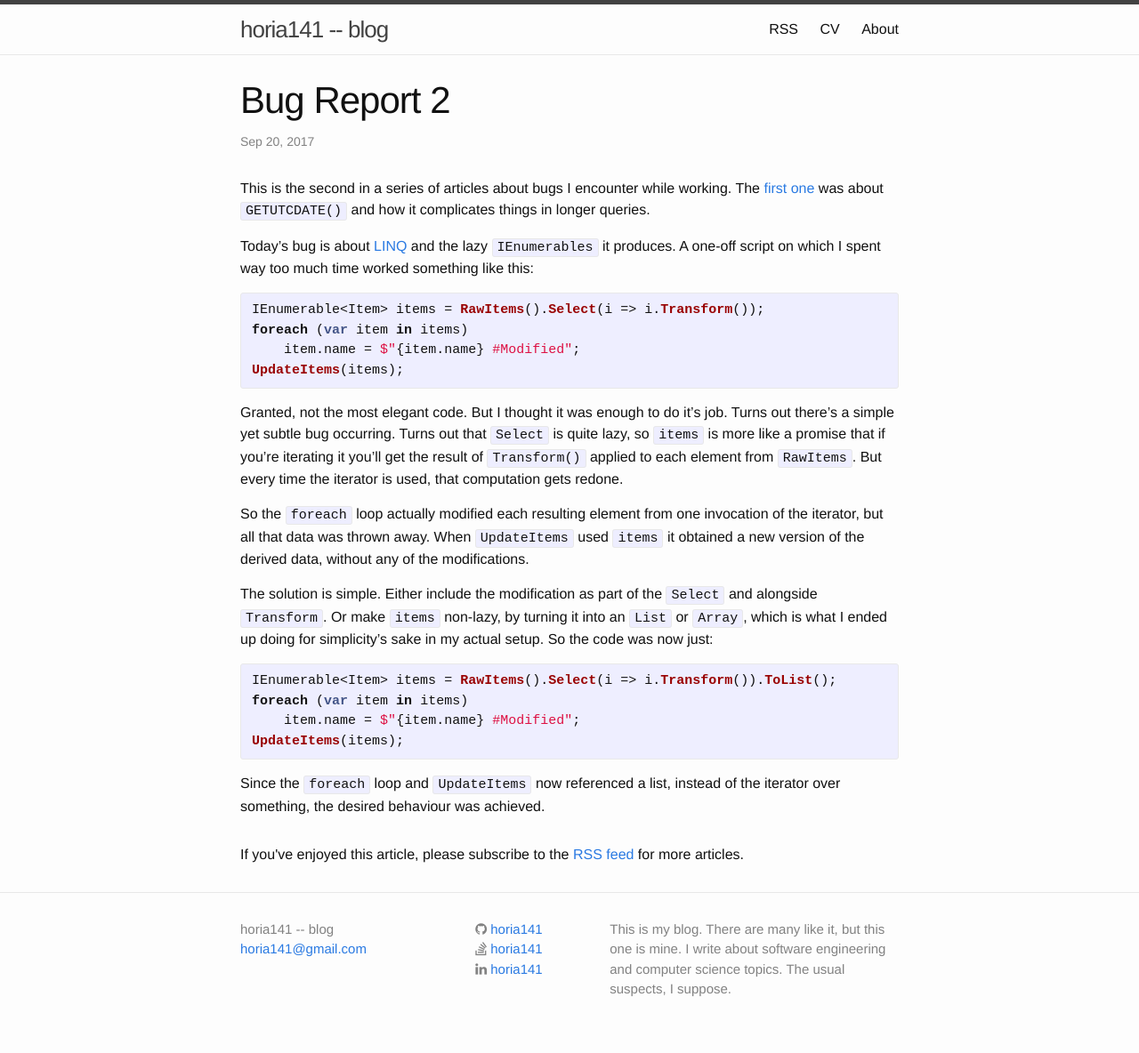
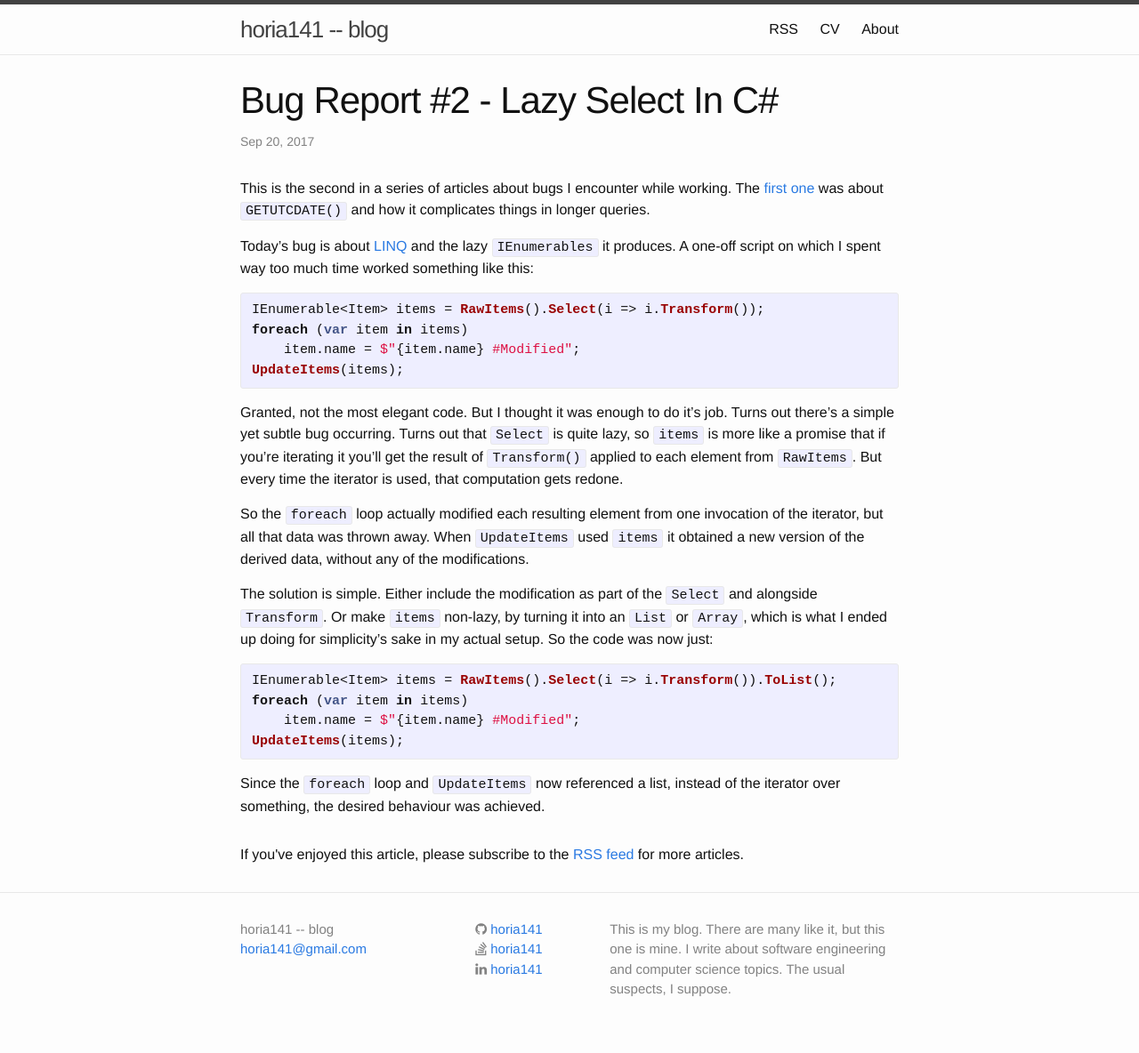
Before and after one commit to horia141/horia141.github.io, a Jekyll site: the page built from _posts/2017-09-20-bug-report-2.md, in a window 1280 px wide. Shown: the whole page at 89% size. Built offline with Jekyll 4.4.1, drawn with Linux system fonts in a browser that asks for light colours; comment, search, counter and statistics services are not loaded.

Commit message:
Add a title for the second bug report aticle

```diff
--- a/_posts/2017-09-20-bug-report-2.md
+++ b/_posts/2017-09-20-bug-report-2.md
@@ -5,6 +5,7 @@ date: '2017-09-20 18:04'
 categories: post
 tags: bug_report csharp linq
 comments: true
+title: 'Bug Report #2 - Lazy Select In C#'
 ---
 This is the second in a series of articles about bugs I encounter while working. The [first one](http://horia141.com/bug-report-1.html) was about `GETUTCDATE()` and how it complicates things in longer queries.
 
```
